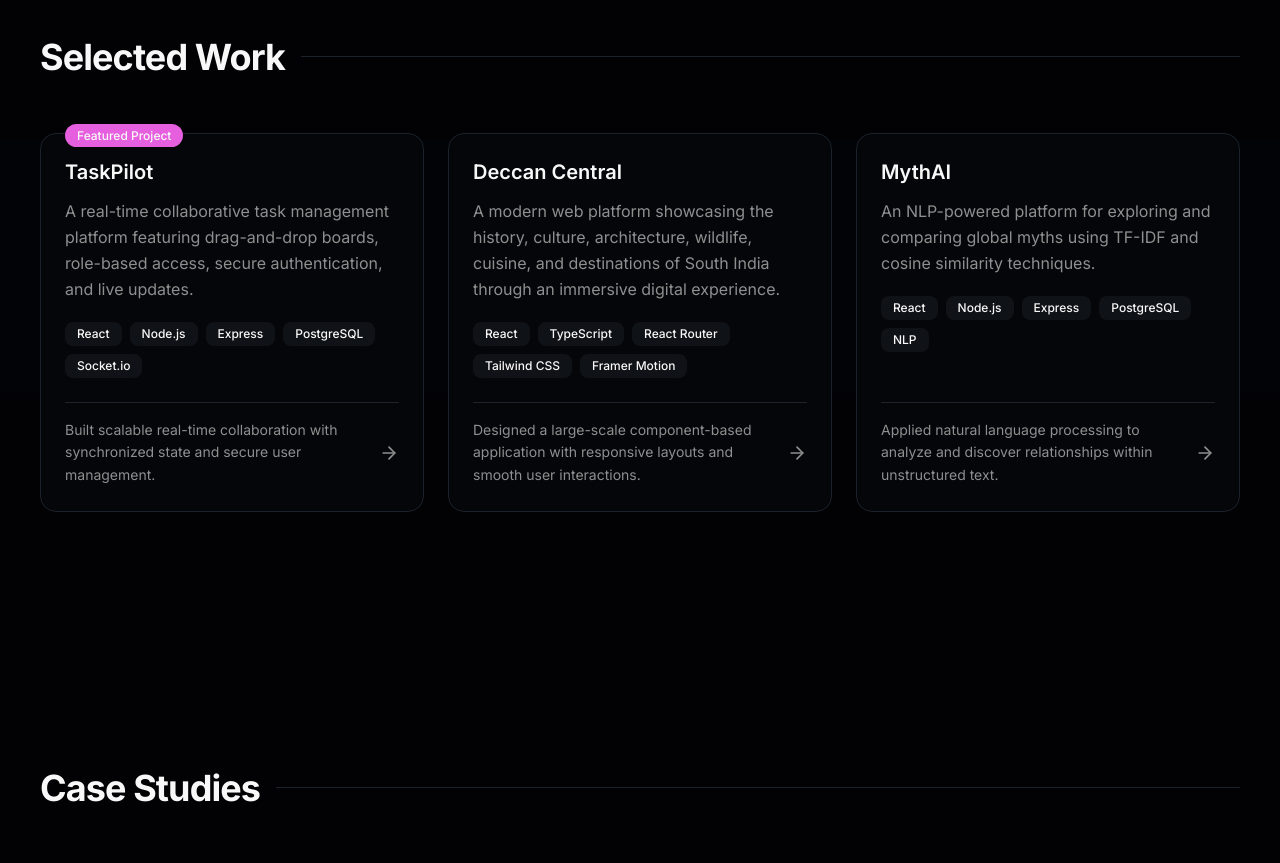
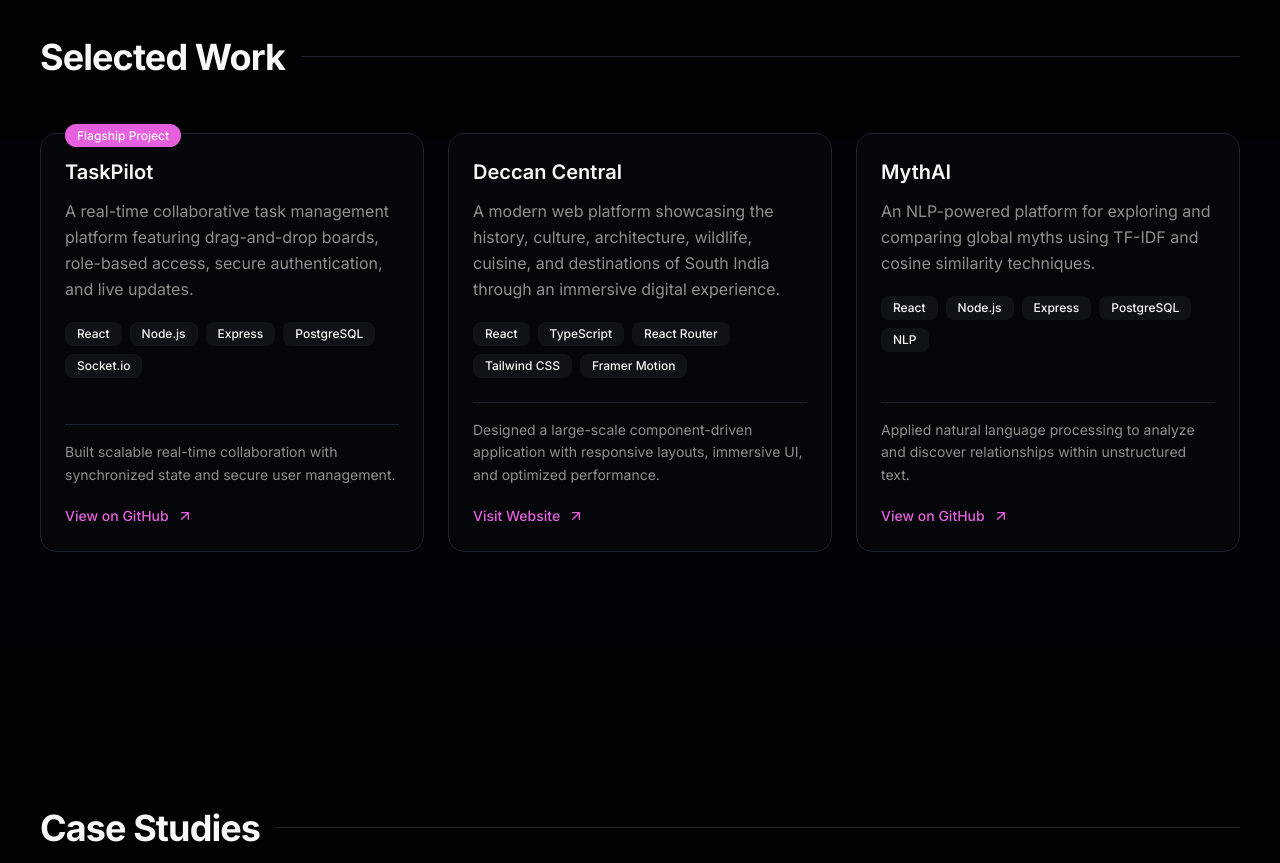
Before and after one commit to sameerkhan2003a/Portfolio, a Next.js app: page / in a window 1280 px wide. Shown: the part 1640-2503 px from the top of the page. Built offline with nearby package versions, Linux system fonts and the light colour scheme.

Commit message:
Update project details and improve layout styles

```diff
--- a/components/sections/projects.tsx
+++ b/components/sections/projects.tsx
@@ -1,6 +1,6 @@
 "use client"
 
-import { ArrowRight } from "lucide-react"
+import { ArrowUpRight } from "lucide-react"
 
 const projects = [
   {
@@ -17,6 +17,8 @@ const projects = [
     outcome:
       "Built scalable real-time collaboration with synchronized state and secure user management.",
     featured: true,
+    url: "https://github.com/sameer-khan-a/taskpilot", // Replace with your GitHub URL
+    label: "View on GitHub",
   },
   {
     title: "Deccan Central",
@@ -30,8 +32,10 @@ const projects = [
       "Framer Motion",
     ],
     outcome:
-      "Designed a large-scale component-based application with responsive layouts and smooth user interactions.",
+      "Designed a large-scale component-driven application with responsive layouts, immersive UI, and optimized performance.",
     featured: false,
+    url: "https://deccan-central-neon.vercel.app/",
+    label: "Visit Website",
   },
   {
     title: "MythAI",
@@ -47,6 +51,8 @@ const projects = [
     outcome:
       "Applied natural language processing to analyze and discover relationships within unstructured text.",
     featured: false,
+    url: "https://github.com/sameer-khan-a/mythai", // Replace with your GitHub URL
+    label: "View on GitHub",
   },
 ]
 
@@ -70,18 +76,18 @@ export function ProjectsSection() {
           {projects.map((project) => (
             <div
               key={project.title}
-              className="group relative flex h-full flex-col rounded-2xl border border-border bg-card p-5 transition-all duration-300 hover:-translate-y-1 hover:border-primary/40 sm:p-6"
+              className="group relative flex h-full flex-col rounded-2xl border border-border bg-card p-6 transition-all duration-300 hover:-translate-y-1 hover:border-primary/40"
             >
               {project.featured && (
                 <div className="absolute -top-3 left-6">
                   <span className="rounded-full bg-primary px-3 py-1 text-xs font-medium text-primary-foreground">
-                    Featured Project
+                    Flagship Project
                   </span>
                 </div>
               )}
 
               <div className="flex flex-1 flex-col">
-                <h3 className="mb-3 text-xl font-semibold text-foreground transition-colors group-hover:text-primary">
+                <h3 className="mb-3 text-xl font-semibold transition-colors group-hover:text-primary">
                   {project.title}
                 </h3>
 
@@ -93,7 +99,7 @@ export function ProjectsSection() {
                   {project.tech.map((tech) => (
                     <span
                       key={tech}
-                      className="rounded-md bg-secondary px-2.5 py-1 text-xs font-medium text-secondary-foreground sm:px-3"
+                      className="rounded-md bg-secondary px-3 py-1 text-xs font-medium text-secondary-foreground"
                     >
                       {tech}
                     </span>
@@ -101,12 +107,20 @@ export function ProjectsSection() {
                 </div>
               </div>
 
-              <div className="mt-auto flex items-center justify-between gap-4 border-t border-border pt-4">
-                <p className="flex-1 text-xs leading-relaxed text-muted-foreground sm:text-sm">
+              <div className="border-t border-border pt-4">
+                <p className="mb-4 text-sm leading-relaxed text-muted-foreground">
                   {project.outcome}
                 </p>
 
-                <ArrowRight className="h-5 w-5 flex-shrink-0 text-muted-foreground transition-all duration-300 group-hover:translate-x-1 group-hover:text-primary" />
+                <a
+                  href={project.url}
+                  target="_blank"
+                  rel="noopener noreferrer"
+                  className="inline-flex items-center gap-2 text-sm font-medium text-primary transition-all hover:gap-3"
+                >
+                  {project.label}
+                  <ArrowUpRight className="h-4 w-4" />
+                </a>
               </div>
 
               <div className="absolute inset-0 -z-10 rounded-2xl bg-primary/5 opacity-0 blur-xl transition-opacity duration-300 group-hover:opacity-100" />
```
